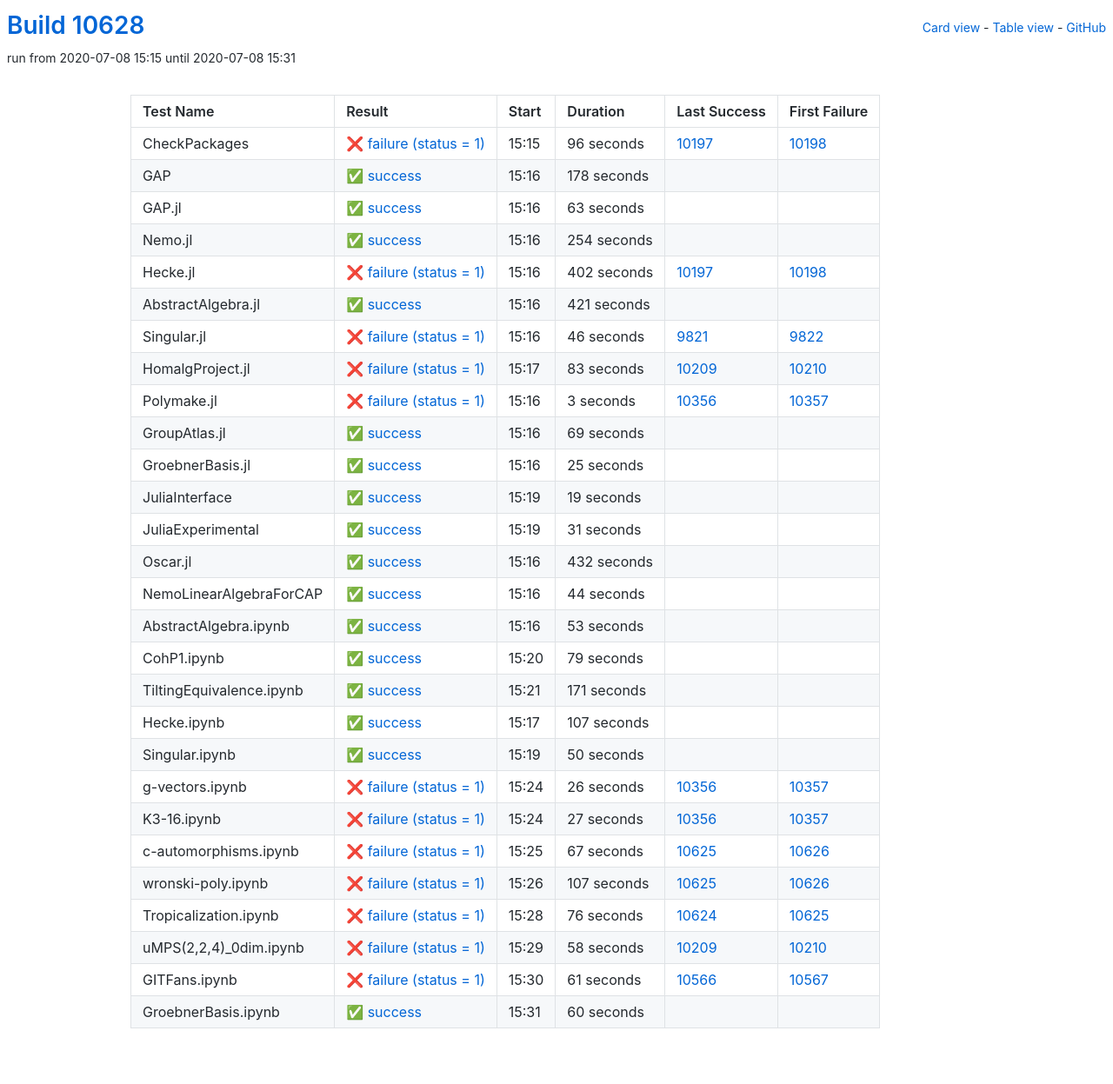
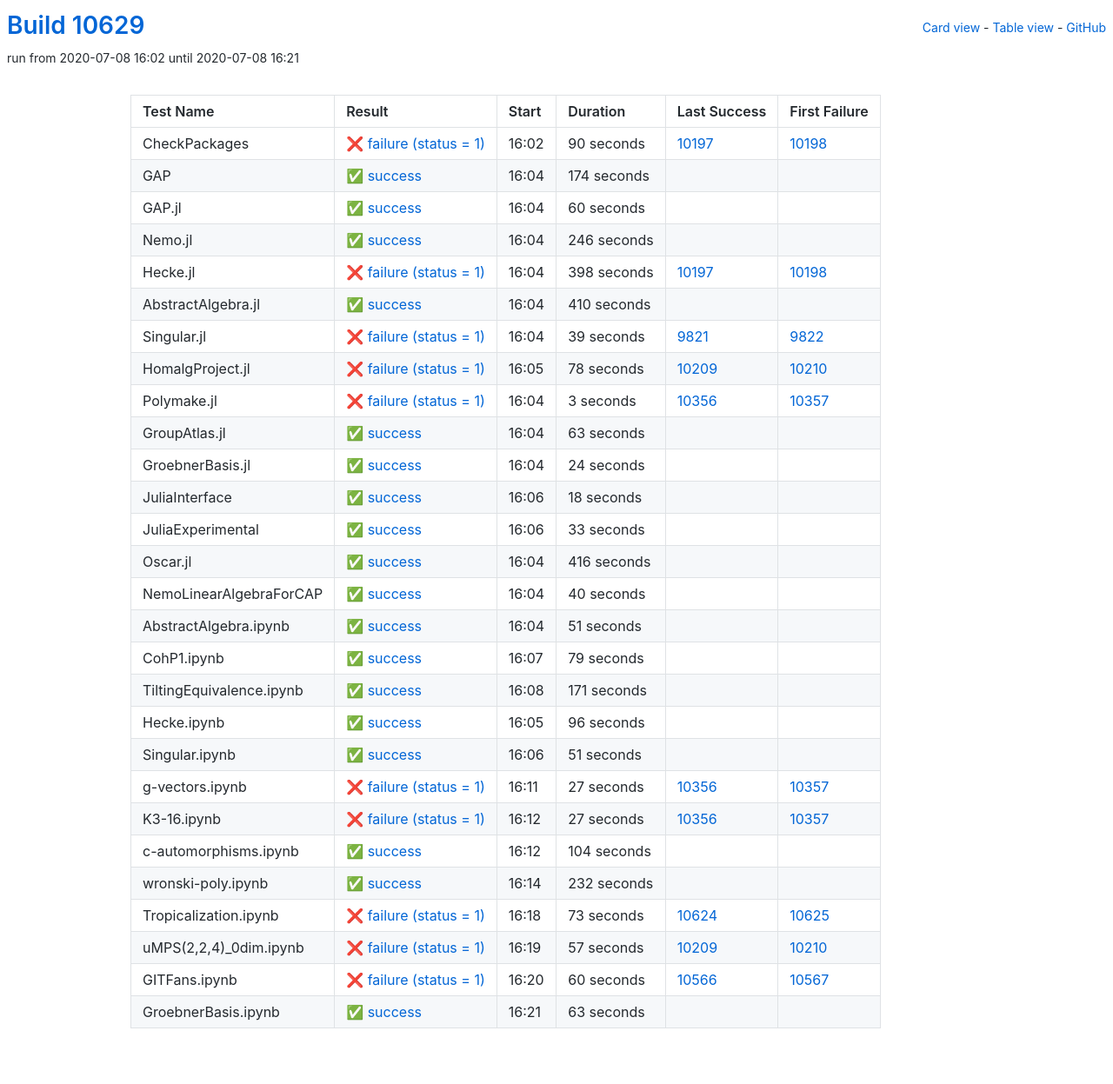
Before and after one commit to oscar-system/oscar-ci-status, a Jekyll site: the page built from table.html, in a window 1280 px wide. Shown: the whole page at 87% size. Built offline with Jekyll 4.4.1, drawn with Linux system fonts in a browser that asks for light colours.

Commit message:
Build #10629

```diff
--- a/_data/ci.yml
+++ b/_data/ci.yml
@@ -1,6 +1,6 @@
 ---
-build: 10628
-build_url: https://oscarci.mathematik.uni-kl.de/job/oscar/10628/
+build: 10629
+build_url: https://oscarci.mathematik.uni-kl.de/job/oscar/10629/
 job: oscar
 organization: oscar-system
 repo: oscar-ci-status
@@ -8,104 +8,104 @@
 tests:
 - name: CheckPackages
   id: checkpackages
-  log: https://oscarci.mathematik.uni-kl.de/job/oscar/10628/artifact/logs/build-10628/CheckPackages.log
-  start: 2020-07-08 15:15
+  log: https://oscarci.mathematik.uni-kl.de/job/oscar/10629/artifact/logs/build-10629/CheckPackages.log
+  start: 2020-07-08 16:02
   success: false
   exitcode: 1
   status: failure
-  duration: 96
+  duration: 90
   last_success: 10197
   last_success_url: https://oscarci.mathematik.uni-kl.de/job/oscar/10197/
   first_failure: 10198
   first_failure_url: https://oscarci.mathematik.uni-kl.de/job/oscar/10198/
 - name: GAP
   id: gap
-  log: https://oscarci.mathematik.uni-kl.de/job/oscar/10628/artifact/logs/build-10628/GAP.log
-  start: 2020-07-08 15:16
+  log: https://oscarci.mathematik.uni-kl.de/job/oscar/10629/artifact/logs/build-10629/GAP.log
+  start: 2020-07-08 16:04
   success: true
   exitcode: 0
   status: success
-  duration: 178
+  duration: 174
   last_success: false
   last_success_url:
   first_failure: false
   first_failure_url:
 - name: GAP.jl
   id: gap-jl
-  log: https://oscarci.mathematik.uni-kl.de/job/oscar/10628/artifact/logs/build-10628/GAP.jl.log
-  start: 2020-07-08 15:16
+  log: https://oscarci.mathematik.uni-kl.de/job/oscar/10629/artifact/logs/build-10629/GAP.jl.log
+  start: 2020-07-08 16:04
   success: true
   exitcode: 0
   status: success
-  duration: 63
+  duration: 60
   last_success: false
   last_success_url:
   first_failure: false
   first_failure_url:
 - name: Nemo.jl
   id: nemo-jl
-  log: https://oscarci.mathematik.uni-kl.de/job/oscar/10628/artifact/logs/build-10628/Nemo.jl.log
-  start: 2020-07-08 15:16
+  log: https://oscarci.mathematik.uni-kl.de/job/oscar/10629/artifact/logs/build-10629/Nemo.jl.log
+  start: 2020-07-08 16:04
   success: true
   exitcode: 0
   status: success
-  duration: 254
+  duration: 246
   last_success: false
   last_success_url:
   first_failure: false
   first_failure_url:
 - name: Hecke.jl
   id: hecke-jl
-  log: https://oscarci.mathematik.uni-kl.de/job/oscar/10628/artifact/logs/build-10628/Hecke.jl.log
-  start: 2020-07-08 15:16
+  log: https://oscarci.mathematik.uni-kl.de/job/oscar/10629/artifact/logs/build-10629/Hecke.jl.log
+  start: 2020-07-08 16:04
   success: false
   exitcode: 1
   status: failure
-  duration: 402
+  duration: 398
   last_success: 10197
   last_success_url: https://oscarci.mathematik.uni-kl.de/job/oscar/10197/
   first_failure: 10198
   first_failure_url: https://oscarci.mathematik.uni-kl.de/job/oscar/10198/
 - name: AbstractAlgebra.jl
   id: abstractalgebra-jl
-  log: https://oscarci.mathematik.uni-kl.de/job/oscar/10628/artifact/logs/build-10628/AbstractAlgebra.jl.log
-  start: 2020-07-08 15:16
+  log: https://oscarci.mathematik.uni-kl.de/job/oscar/10629/artifact/logs/build-10629/AbstractAlgebra.jl.log
+  start: 2020-07-08 16:04
   success: true
   exitcode: 0
   status: success
-  duration: 421
+  duration: 410
   last_success: false
   last_success_url:
   first_failure: false
   first_failure_url:
 - name: Singular.jl
   id: singular-jl
-  log: https://oscarci.mathematik.uni-kl.de/job/oscar/10628/artifact/logs/build-10628/Singular.jl.log
-  start: 2020-07-08 15:16
+  log: https://oscarci.mathematik.uni-kl.de/job/oscar/10629/artifact/logs/build-10629/Singular.jl.log
+  start: 2020-07-08 16:04
   success: false
   exitcode: 1
   status: failure
-  duration: 46
+  duration: 39
   last_success: 9821
   last_success_url: https://oscarci.mathematik.uni-kl.de/job/oscar/9821/
   first_failure: 9822
   first_failure_url: https://oscarci.mathematik.uni-kl.de/job/oscar/9822/
 - name: HomalgProject.jl
   id: homalgproject-jl
-  log: https://oscarci.mathematik.uni-kl.de/job/oscar/10628/artifact/logs/build-10628/HomalgProject.jl.log
-  start: 2020-07-08 15:17
+  log: https://oscarci.mathematik.uni-kl.de/job/oscar/10629/artifact/logs/build-10629/HomalgProject.jl.log
+  start: 2020-07-08 16:05
   success: false
   exitcode: 1
   status: failure
-  duration: 83
+  duration: 78
   last_success: 10209
   last_success_url: https://oscarci.mathematik.uni-kl.de/job/oscar/10209/
   first_failure: 10210
   first_failure_url: https://oscarci.mathematik.uni-kl.de/job/oscar/10210/
 - name: Polymake.jl
   id: polymake-jl
-  log: https://oscarci.mathematik.uni-kl.de/job/oscar/10628/artifact/logs/build-10628/Polymake.jl.log
-  start: 2020-07-08 15:16
+  log: https://oscarci.mathematik.uni-kl.de/job/oscar/10629/artifact/logs/build-10629/Polymake.jl.log
+  start: 2020-07-08 16:04
   success: false
   exitcode: 1
   status: failure
@@ -116,92 +116,92 @@
   first_failure_url: https://oscarci.mathematik.uni-kl.de/job/oscar/10357/
 - name: GroupAtlas.jl
   id: groupatlas-jl
-  log: https://oscarci.mathematik.uni-kl.de/job/oscar/10628/artifact/logs/build-10628/GroupAtlas.jl.log
-  start: 2020-07-08 15:16
+  log: https://oscarci.mathematik.uni-kl.de/job/oscar/10629/artifact/logs/build-10629/GroupAtlas.jl.log
+  start: 2020-07-08 16:04
   success: true
   exitcode: 0
   status: success
-  duration: 69
+  duration: 63
   last_success: false
   last_success_url:
   first_failure: false
   first_failure_url:
 - name: GroebnerBasis.jl
   id: groebnerbasis-jl
-  log: https://oscarci.mathematik.uni-kl.de/job/oscar/10628/artifact/logs/build-10628/GroebnerBasis.jl.log
-  start: 2020-07-08 15:16
+  log: https://oscarci.mathematik.uni-kl.de/job/oscar/10629/artifact/logs/build-10629/GroebnerBasis.jl.log
+  start: 2020-07-08 16:04
   success: true
   exitcode: 0
   status: success
-  duration: 25
+  duration: 24
   last_success: false
   last_success_url:
   first_failure: false
   first_failure_url:
 - name: JuliaInterface
   id: juliainterface
-  log: https://oscarci.mathematik.uni-kl.de/job/oscar/10628/artifact/logs/build-10628/JuliaInterface.log
-  start: 2020-07-08 15:19
+  log: https://oscarci.mathematik.uni-kl.de/job/oscar/10629/artifact/logs/build-10629/JuliaInterface.log
+  start: 2020-07-08 16:06
   success: true
   exitcode: 0
   status: success
-  duration: 19
+  duration: 18
   last_success: false
   last_success_url:
   first_failure: false
   first_failure_url:
 - name: JuliaExperimental
   id: juliaexperimental
-  log: https://oscarci.mathematik.uni-kl.de/job/oscar/10628/artifact/logs/build-10628/JuliaExperimental.log
-  start: 2020-07-08 15:19
+  log: https://oscarci.mathematik.uni-kl.de/job/oscar/10629/artifact/logs/build-10629/JuliaExperimental.log
+  start: 2020-07-08 16:06
   success: true
   exitcode: 0
   status: success
-  duration: 31
+  duration: 33
   last_success: false
   last_success_url:
   first_failure: false
   first_failure_url:
 - name: Oscar.jl
   id: oscar-jl
-  log: https://oscarci.mathematik.uni-kl.de/job/oscar/10628/artifact/logs/build-10628/Oscar.jl.log
-  start: 2020-07-08 15:16
+  log: https://oscarci.mathematik.uni-kl.de/job/oscar/10629/artifact/logs/build-10629/Oscar.jl.log
+  start: 2020-07-08 16:04
   success: true
   exitcode: 0
   status: success
-  duration: 432
+  duration: 416
   last_success: false
   last_success_url:
   first_failure: false
   first_failure_url:
 - name: NemoLinearAlgebraForCAP
   id: nemolinearalgebraforcap
-  log: https://oscarci.mathematik.uni-kl.de/job/oscar/10628/artifact/logs/build-10628/NemoLinearAlgebraForCAP.log
-  start: 2020-07-08 15:16
+  log: https://oscarci.mathematik.uni-kl.de/job/oscar/10629/artifact/logs/build-10629/NemoLinearAlgebraForCAP.log
+  start: 2020-07-08 16:04
   success: true
   exitcode: 0
   status: success
-  duration: 44
+  duration: 40
   last_success: false
   last_success_url:
   first_failure: false
   first_failure_url:
 - name: AbstractAlgebra.ipynb
   id: abstractalgebra-ipynb
-  log: https://oscarci.mathematik.uni-kl.de/job/oscar/10628/artifact/logs/build-10628/AbstractAlgebra.ipynb.log
-  start: 2020-07-08 15:16
+  log: https://oscarci.mathematik.uni-kl.de/job/oscar/10629/artifact/logs/build-10629/AbstractAlgebra.ipynb.log
+  start: 2020-07-08 16:04
   success: true
   exitcode: 0
   status: success
-  duration: 53
+  duration: 51
   last_success: false
   last_success_url:
   first_failure: false
   first_failure_url:
 - name: CohP1.ipynb
   id: cohp1-ipynb
-  log: https://oscarci.mathematik.uni-kl.de/job/oscar/10628/artifact/logs/build-10628/CohP1.ipynb.log
-  start: 2020-07-08 15:20
+  log: https://oscarci.mathematik.uni-kl.de/job/oscar/10629/artifact/logs/build-10629/CohP1.ipynb.log
+  start: 2020-07-08 16:07
   success: true
   exitcode: 0
   status: success
@@ -212,8 +212,8 @@
   first_failure_url:
 - name: TiltingEquivalence.ipynb
   id: tiltingequivalence-ipynb
-  log: https://oscarci.mathematik.uni-kl.de/job/oscar/10628/artifact/logs/build-10628/TiltingEquivalence.ipynb.log
-  start: 2020-07-08 15:21
+  log: https://oscarci.mathematik.uni-kl.de/job/oscar/10629/artifact/logs/build-10629/TiltingEquivalence.ipynb.log
+  start: 2020-07-08 16:08
   success: true
   exitcode: 0
   status: success
@@ -224,44 +224,44 @@
   first_failure_url:
 - name: Hecke.ipynb
   id: hecke-ipynb
-  log: https://oscarci.mathematik.uni-kl.de/job/oscar/10628/artifact/logs/build-10628/Hecke.ipynb.log
-  start: 2020-07-08 15:17
+  log: https://oscarci.mathematik.uni-kl.de/job/oscar/10629/artifact/logs/build-10629/Hecke.ipynb.log
+  start: 2020-07-08 16:05
   success: true
   exitcode: 0
   status: success
-  duration: 107
+  duration: 96
   last_success: false
   last_success_url:
   first_failure: false
   first_failure_url:
 - name: Singular.ipynb
   id: singular-ipynb
-  log: https://oscarci.mathematik.uni-kl.de/job/oscar/10628/artifact/logs/build-10628/Singular.ipynb.log
-  start: 2020-07-08 15:19
+  log: https://oscarci.mathematik.uni-kl.de/job/oscar/10629/artifact/logs/build-10629/Singular.ipynb.log
+  start: 2020-07-08 16:06
   success: true
   exitcode: 0
   status: success
-  duration: 50
+  duration: 51
   last_success: false
   last_success_url:
   first_failure: false
   first_failure_url:
 - name: g-vectors.ipynb
   id: g-vectors-ipynb
-  log: https://oscarci.mathematik.uni-kl.de/job/oscar/10628/artifact/logs/build-10628/g-vectors.ipynb.log
-  start: 2020-07-08 15:24
+  log: https://oscarci.mathematik.uni-kl.de/job/oscar/10629/artifact/logs/build-10629/g-vectors.ipynb.log
+  start: 2020-07-08 16:11
   success: false
   exitcode: 1
   status: failure
-  duration: 26
+  duration: 27
   last_success: 10356
   last_success_url: https://oscarci.mathematik.uni-kl.de/job/oscar/10356/
   first_failure: 10357
   first_failure_url: https://oscarci.mathematik.uni-kl.de/job/oscar/10357/
 - name: K3-16.ipynb
   id: k3-16-ipynb
-  log: https://oscarci.mathematik.uni-kl.de/job/oscar/10628/artifact/logs/build-10628/K3-16.ipynb.log
-  start: 2020-07-08 15:24
+  log: https://oscarci.mathematik.uni-kl.de/job/oscar/10629/artifact/logs/build-10629/K3-16.ipynb.log
+  start: 2020-07-08 16:12
   success: false
   exitcode: 1
   status: failure
@@ -272,72 +272,72 @@
   first_failure_url: https://oscarci.mathematik.uni-kl.de/job/oscar/10357/
 - name: c-automorphisms.ipynb
   id: c-automorphisms-ipynb
-  log: https://oscarci.mathematik.uni-kl.de/job/oscar/10628/artifact/logs/build-10628/c-automorphisms.ipynb.log
-  start: 2020-07-08 15:25
+  log: https://oscarci.mathematik.uni-kl.de/job/oscar/10629/artifact/logs/build-10629/c-automorphisms.ipynb.log
+  start: 2020-07-08 16:12
+  success: true
+  exitcode: 0
+  status: success
+  duration: 104
+  last_success: false
+  last_success_url:
+  first_failure: false
+  first_failure_url:
+- name: wronski-poly.ipynb
+  id: wronski-poly-ipynb
+  log: https://oscarci.mathematik.uni-kl.de/job/oscar/10629/artifact/logs/build-10629/wronski-poly.ipynb.log
+  start: 2020-07-08 16:14
+  success: true
+  exitcode: 0
+  status: success
+  duration: 232
+  last_success: false
+  last_success_url:
+  first_failure: false
+  first_failure_url:
+- name: Tropicalization.ipynb
+  id: tropicalization-ipynb
+  log: https://oscarci.mathematik.uni-kl.de/job/oscar/10629/artifact/logs/build-10629/Tropicalization.ipynb.log
+  start: 2020-07-08 16:18
   success: false
   exitcode: 1
   status: failure
-  duration: 67
-  last_success: 10625
-  last_success_url: https://oscarci.mathematik.uni-kl.de/job/oscar/10625/
-  first_failure: 10626
-  first_failure_url: https://oscarci.mathematik.uni-kl.de/job/oscar/10626/
-- name: wronski-poly.ipynb
-  id: wronski-poly-ipynb
-  log: https://oscarci.mathematik.uni-kl.de/job/oscar/10628/artifact/logs/build-10628/wronski-poly.ipynb.log
-  start: 2020-07-08 15:26
-  success: false
-  exitcode: 1
-  status: failure
-  duration: 107
-  last_success: 10625
-  last_success_url: https://oscarci.mathematik.uni-kl.de/job/oscar/10625/
-  first_failure: 10626
-  first_failure_url: https://oscarci.mathematik.uni-kl.de/job/oscar/10626/
-- name: Tropicalization.ipynb
-  id: tropicalization-ipynb
-  log: https://oscarci.mathematik.uni-kl.de/job/oscar/10628/artifact/logs/build-10628/Tropicalization.ipynb.log
-  start: 2020-07-08 15:28
-  success: false
-  exitcode: 1
-  status: failure
-  duration: 76
+  duration: 73
   last_success: 10624
   last_success_url: https://oscarci.mathematik.uni-kl.de/job/oscar/10624/
   first_failure: 10625
   first_failure_url: https://oscarci.mathematik.uni-kl.de/job/oscar/10625/
 - name: uMPS(2,2,4)_0dim.ipynb
   id: umps-2-2-4-0dim-ipynb
-  log: https://oscarci.mathematik.uni-kl.de/job/oscar/10628/artifact/logs/build-10628/uMPS-2-2-4-_0dim.ipynb.log
-  start: 2020-07-08 15:29
+  log: https://oscarci.mathematik.uni-kl.de/job/oscar/10629/artifact/logs/build-10629/uMPS-2-2-4-_0dim.ipynb.log
+  start: 2020-07-08 16:19
   success: false
   exitcode: 1
   status: failure
-  duration: 58
+  duration: 57
   last_success: 10209
   last_success_url: https://oscarci.mathematik.uni-kl.de/job/oscar/10209/
   first_failure: 10210
   first_failure_url: https://oscarci.mathematik.uni-kl.de/job/oscar/10210/
 - name: GITFans.ipynb
   id: gitfans-ipynb
-  log: https://oscarci.mathematik.uni-kl.de/job/oscar/10628/artifact/logs/build-10628/GITFans.ipynb.log
-  start: 2020-07-08 15:30
+  log: https://oscarci.mathematik.uni-kl.de/job/oscar/10629/artifact/logs/build-10629/GITFans.ipynb.log
+  start: 2020-07-08 16:20
   success: false
   exitcode: 1
   status: failure
-  duration: 61
+  duration: 60
   last_success: 10566
   last_success_url: https://oscarci.mathematik.uni-kl.de/job/oscar/10566/
   first_failure: 10567
   first_failure_url: https://oscarci.mathematik.uni-kl.de/job/oscar/10567/
 - name: GroebnerBasis.ipynb
   id: groebnerbasis-ipynb
-  log: https://oscarci.mathematik.uni-kl.de/job/oscar/10628/artifact/logs/build-10628/GroebnerBasis.ipynb.log
-  start: 2020-07-08 15:31
+  log: https://oscarci.mathematik.uni-kl.de/job/oscar/10629/artifact/logs/build-10629/GroebnerBasis.ipynb.log
+  start: 2020-07-08 16:21
   success: true
   exitcode: 0
   status: success
-  duration: 60
+  duration: 63
   last_success: false
   last_success_url:
   first_failure: false
```
Also changed, not shown: README.md.
